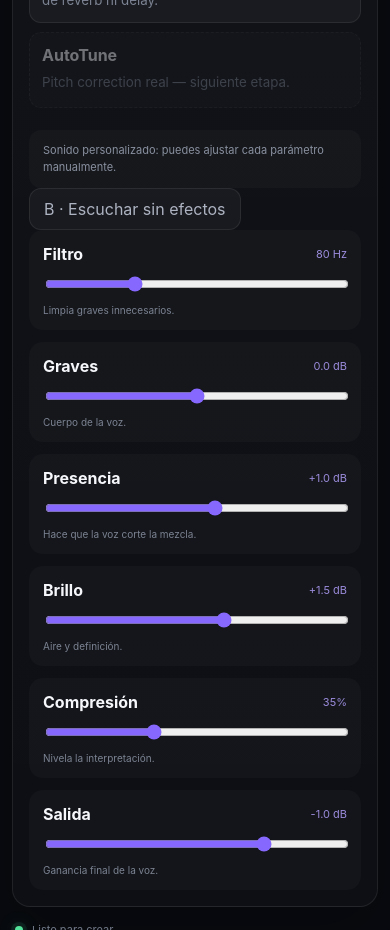
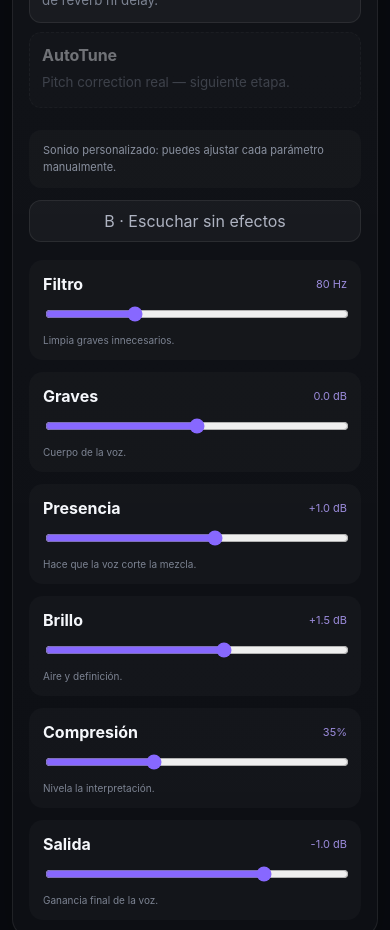
Before and after one commit to ZKYONA/Zk_Music, a React (Vite) app: page / in a window 390 px wide. Shown: the part 4700-5630 px from the top of the page. Built offline with nearby package versions, Linux system fonts and the light colour scheme.

Commit message:
style: polish mobile A/B controls and selected preset states

```diff
--- a/src/styles.css
+++ b/src/styles.css
@@ -996,3 +996,27 @@ nav { display: grid; gap: 8px; }
     animation-iteration-count: 1 !important;
   }
 }
+
+/* Vocal preset A/B tools: responsive and keyboard-visible. */
+.vocal-preset-toolbar {
+  display: flex;
+  align-items: center;
+  justify-content: space-between;
+  gap: 12px;
+  flex-wrap: wrap;
+  margin-bottom: 18px;
+}
+.vocal-preset-toolbar .quality-note { flex: 1 1 240px; margin: 0; }
+.vocal-preset-toolbar .ghost-button { flex: 0 0 auto; }
+.vocal-preset-toolbar .ab-active {
+  border-color: rgba(139, 108, 255, 0.72);
+  background: rgba(139, 108, 255, 0.15);
+}
+.preset-button:focus-visible,
+.vocal-preset-toolbar .ghost-button:focus-visible {
+  outline: 2px solid #a78bfa;
+  outline-offset: 3px;
+}
+@media (max-width: 550px) {
+  .vocal-preset-toolbar .ghost-button { width: 100%; }
+}
```
